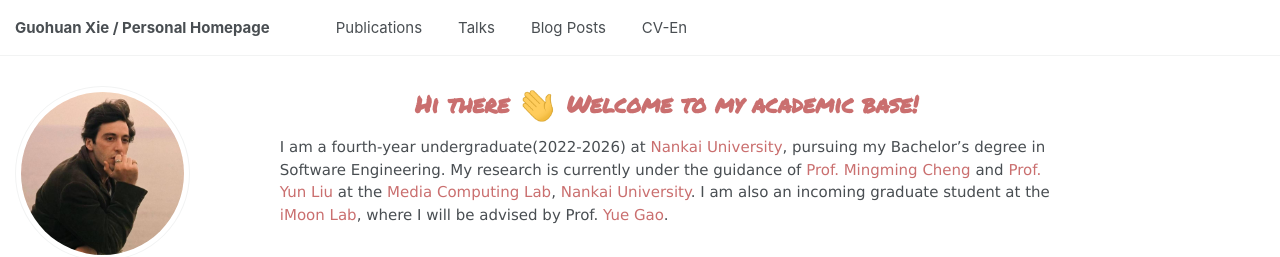
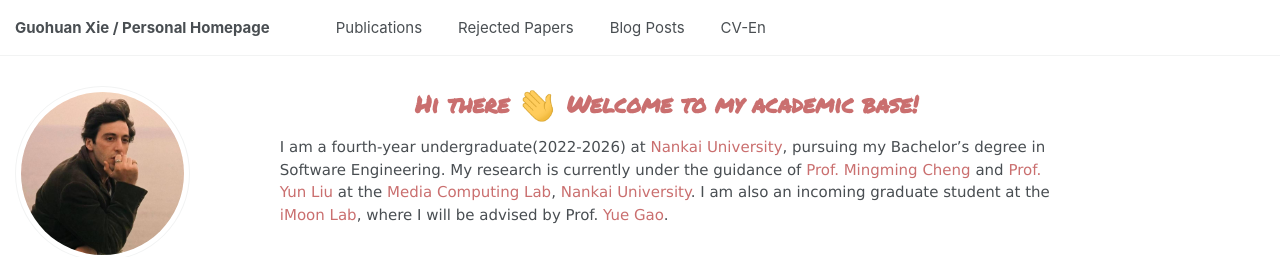
Before and after one commit to guohuan-xie/guohuan-xie.github.io, a Jekyll site: the page built from _pages/about.md, in a window 1280 px wide. Shown: the top 257 px of the page. Built offline with Jekyll 4.4.1, drawn with Linux system fonts in a browser that asks for light colours; some web fonts are replaced.

Commit message:
更新rejected paper

```diff
--- a/_data/navigation.yml
+++ b/_data/navigation.yml
@@ -9,10 +9,10 @@
 
 main:
   - title: "Publications"
-    url: /publications/
+    url: https://openreview.net/forum?id=zkDqUCjY95&noteId=P4IMDRQaRG/
 
-  - title: "Talks"
-    url: /
+  - title: "Rejected Papers"
+    url: /rejected_paper/
 
   # - title: "Teaching"
   #   url: /
```
Also changed, not shown: _pages/rejected_paper.md (added, +10 -0 lines).
